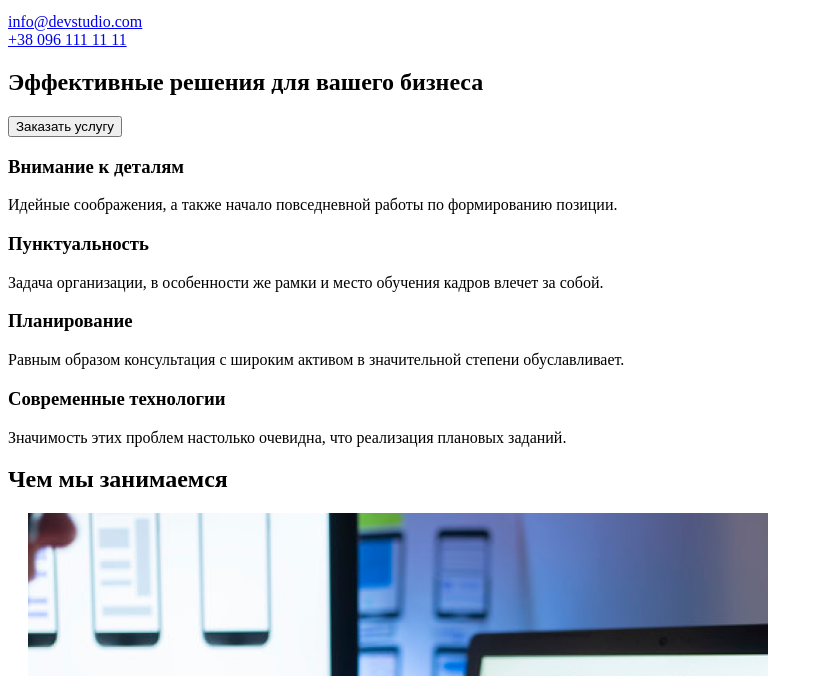
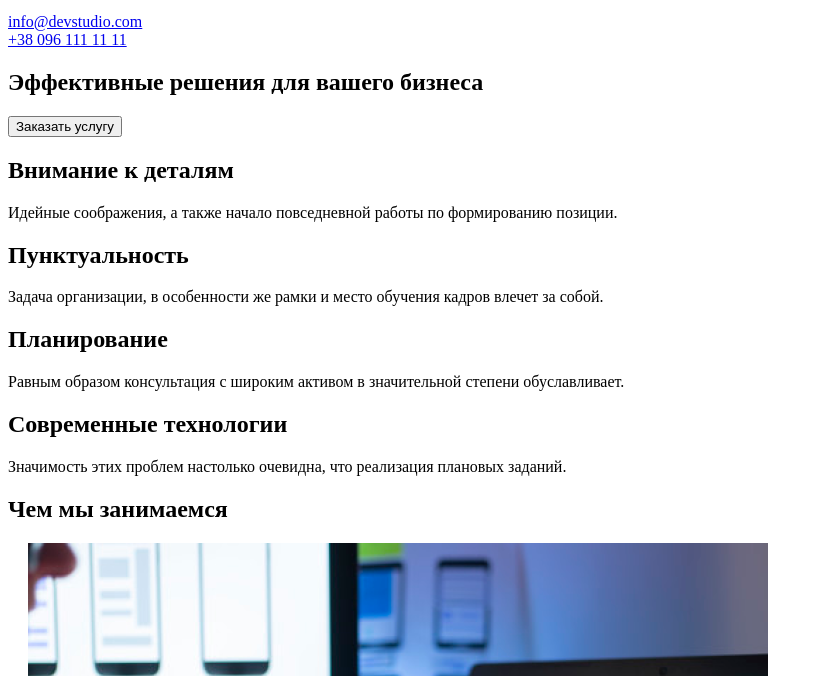
Before and after one commit to nikol0511/HM-1, a plain HTML site: page index.html in a window 1280 px wide. Shown: the part 124-800 px from the top of the page, without its empty margins (0-823 px from the left). Drawn offline with Linux system fonts and the light colour scheme.

Commit message:
index.html

```diff
--- a/index.html
+++ b/index.html
@@ -34,16 +34,16 @@
          <section class="discription">
         <div class="top-cntent">
 
-             <h3>Внимание к деталям</h2>
+             <h2>Внимание к деталям</h2>
              <p>Идейные соображения, а также начало повседневной работы по формированию позиции.</p>
 
-             <h3>Пунктуальность</h2>
+             <h2>Пунктуальность</h2>
              <p>Задача организации, в особенности же рамки и место обучения кадров влечет за собой.</p>
 
-             <h3>Планирование</h2>
+             <h2>Планирование</h2>
              <p>Равным образом консультация с широким активом в значительной степени обуславливает.</p>
 
-             <h3>Современные технологии</h2>
+             <h2>Современные технологии</h2>
              <p>Значимость этих проблем настолько очевидна, что реализация плановых заданий.</p>
 
         </div>
```
